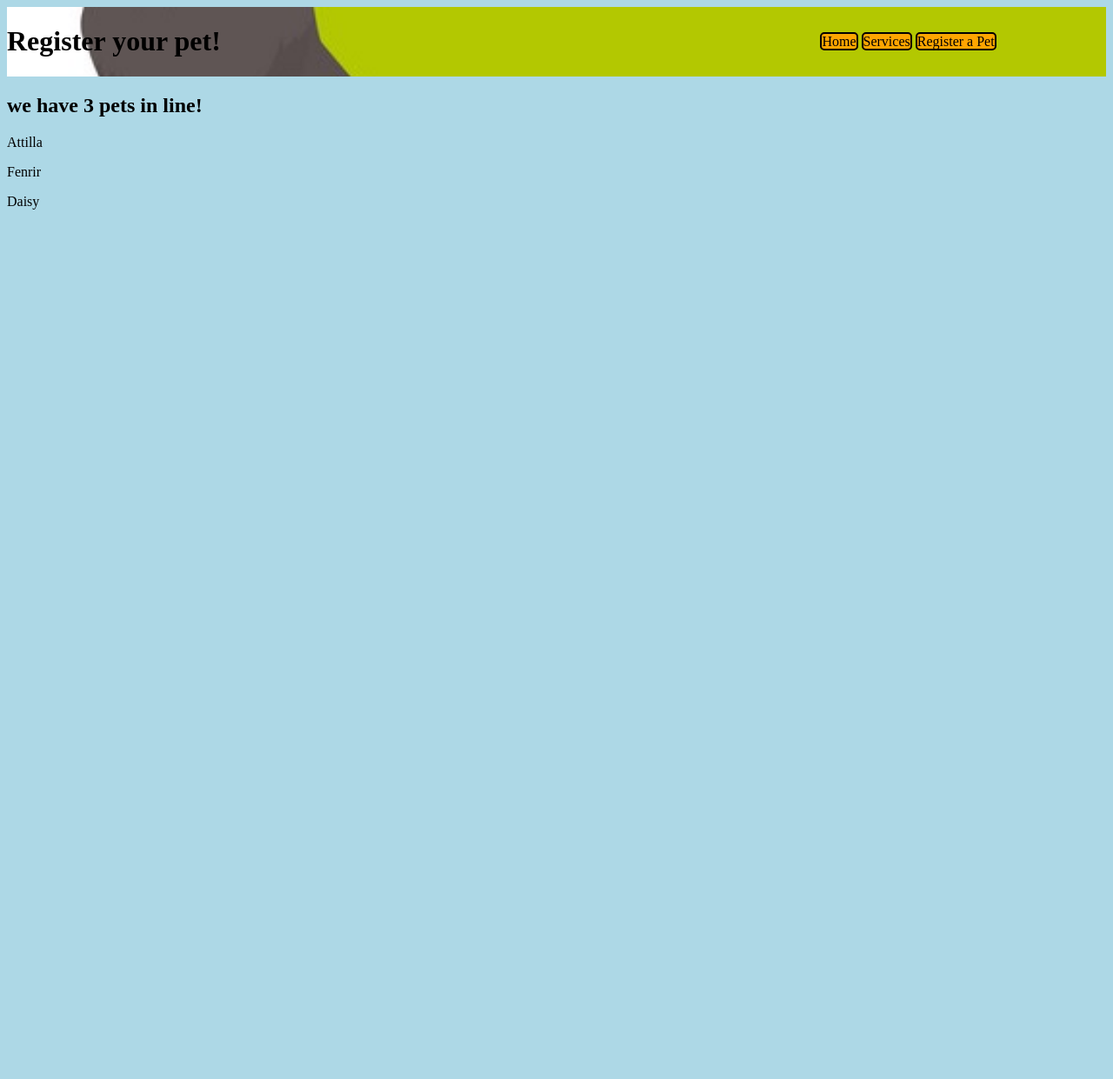
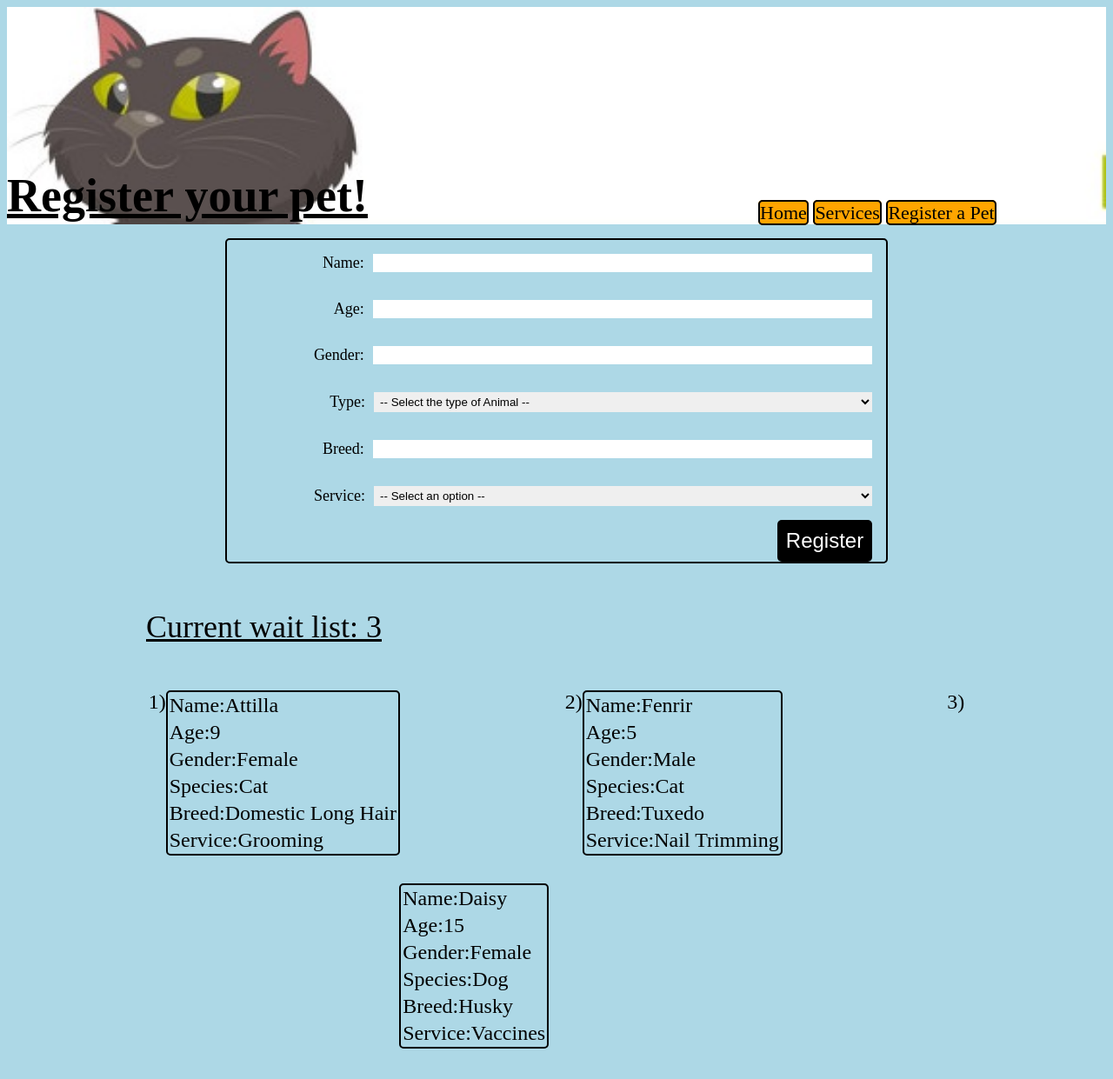
Before and after one commit to DerrickLapp/PetSalon, a plain HTML site: page register.html in a window 1280 px wide. Shown: the whole page at 87% size. Before the commit the page ends 800 px from the top, so only its background shows below. Drawn offline with Linux system fonts and the light colour scheme.

Commit message:
Assignment 2 - Register page and some CSS styling

```diff
--- a/register.html
+++ b/register.html
@@ -4,21 +4,65 @@
     <meta charset="UTF-8">
     <meta name="viewport" content="width=device-width, initial-scale=1.0">
     <link rel="stylesheet" href="/styles/registerstyle.css">
-    <title>Register</title>
+    <title>Register your pet!</title>
 </head>
 <body>
     <header class="registerbanner">
-        <h1>Register your pet!</h1>
+        <h1 class="pageTitle">Register your pet!</h1>
         <nav>
             <a href="index.html">Home</a>
             <a href="services">Services</a>
             <a href="register.html">Register a Pet</a>
         </nav>
     </header>
-    <div id="petListings">
+    <main>
+        <div class="petInfo" id="petForm">
+            <div class="input-control">
+                <label>Name: </label>
+                <input type="text" id="txtName">
+            </div>
+            <div class="input-control">
+                <label>Age: </label>
+                <input type="text" id="txtAge">
+            </div>
+            <div class="input-control">
+                <label>Gender: </label>
+                <input type="text" id="txtGender">
+            </div>
+            <div class="input-control">
+                <label>Type: </label>
+                <select id="txtType">
+                    <option value="">-- Select the type of Animal --</option>
+                    <option value="bird">Bird</option>
+                    <option value="cat">Cat</option>
+                    <option value="dog">Dog</option>
+                </select>
+            </div>
+            <div class="input-control">
+                <label>Breed: </label>
+                <input type="text" id="txtBreed">
+            </div>
 
-    </div>
+            <div class="input-control">
+                <label>Service: </label>
+                <select id="txtService">
+                    <option value="">-- Select an option --</option>
+                    <option value="grooming">Grooming</option>
+                    <option value="nails">Nail Trimming</option>
+                    <option value="vaccines">Vaccines</option>
+                </select>
+            </div>
+            <div class="btn-container">
+            <button class="btn-register" onclick="register()">Register</button>
+            </div>
+        </div>
+        <div class="waitList" id="petListings">
 
+        </div>
+        <div class="petSpecifics" id="specificPets">
+
+        </div>
+    </main>
 
     <script src="scripts/register.js"></script>
 </body>
--- a/scripts/register.js
+++ b/scripts/register.js
@@ -9,43 +9,61 @@ let petSalon = {
     phone:"111-222-3333"
 }
 
-console.log(petSalon)
-
-//creating the pets
-let pet1 = {
-    name:"Attilla",
-    age:9,
-    gender:"Female",
-    service:"Grooming",
-    breed:"Cat"
-}
-let pet2 = {
-    name:"Fenrir",
-    age:5,
-    gender:"Male",
-    service:"Nail Trimming",
-    breed:"Cat"
-}
-let pet3 = {
-    name:"Daisy",
-    age:15,
-    gender:"Female",
-    service:"Grooming",
-    breed:"Dog"
+//Object constructor
+function Pet(name,age,gender,type,breed,service){
+    this.name=name;
+    this.age=age;
+    this.gender=gender;
+    this.type=type
+    this.breed=breed;
+    this.service=service;
 }
 
-pets.push(pet1,pet2,pet3);
-console.log(pets);
+//creating the variables for the HTML Elements
+let inputName=document.getElementById("txtName");
+let inputAge=document.getElementById("txtAge");
+let inputGender=document.getElementById("txtGender");
+let inputType=document.getElementById("txtType");
+let inputBreed=document.getElementById("txtBreed");
+let inputService=document.getElementById("txtService");
 
-function displayNames(){
-    document.getElementById("petListings").innerHTML+=(`<h2> we have ${pets.length} pets in line!</h2>`);
+function register(){
 
-    for(i=0;i<=pets.length;i++){
-        document.getElementById("petListings").innerHTML+=(`<p> ${pets[i].name} </p>`);
+    let newPet=new Pet(inputName.value,inputAge.value,inputGender.value,inputBreed.value,inputService.value);//create the new pet object
+    pets.push(newPet);//push the newpet into array
 
+    //clear the form
+    document.getElementById("txtName").value="";
+    document.getElementById("txtAge").value="";
+    document.getElementById("txtGender").value="";
+    document.getElementById("txtType").value="";
+    document.getElementById("txtBreed").value="";
+    document.getElementById("txtService").value="";
+    document.getElementById("petListings").innerHTML=`<p>Current wait list: ${pets.length} </p>`;//display the array
+    for (i=pets.length-1;i<pets.length;i++){
+        document.getElementById("specificPets").innerHTML+=`${i+1})<div class="petBlock"> <li>Name:${pets[i].name}</li> <li>Age:${pets[i].age}</li> <li>Gender:${pets[i].gender}</li> <li>Species:${pets[i].type}</li> <li>Breed:${pets[i].breed}</li> <li>Service:${pets[i].service}</li> </div>`
+    }
+
+}
+
+function init(){
+    //Create a new pet
+    let pet1=new Pet("Attilla",9,"Female","Cat","Domestic Long Hair","Grooming");
+    let pet2=new Pet("Fenrir",5,"Male","Cat","Tuxedo","Nail Trimming");
+    let pet3=new Pet("Daisy",15,"Female","Dog","Husky","Vaccines");
+
+
+    pets.push(pet1,pet2,pet3);
+    document.getElementById("petListings").innerHTML=`<p>Current wait list: ${pets.length} </p>`;//display the array
+
+    for (i=0;i<pets.length;i++){
+        document.getElementById("specificPets").innerHTML+=`${i+1})<div class="petBlock"> <li>Name:${pets[i].name}</li> <li>Age:${pets[i].age}</li> <li>Gender:${pets[i].gender}</li> <li>Species:${pets[i].type}</li> <li>Breed:${pets[i].breed}</li> <li>Service:${pets[i].service}</li> </div>`
     }
 
 
 }
 
-displayNames();
+window.onload=init; //wait to render the HTML
+
+
+console.log(pets);
--- a/styles/mystyle.css
+++ b/styles/mystyle.css
@@ -10,14 +10,18 @@ body{
 /** Utilities **/
 .indexbanner{
     background-image: url(/img/DogBanner.jpg);
-    background-position: center center;
+    background-position-y: 13%;
+    height: 250px;
     background-size: cover;
     display: flex;
     justify-content: space-between;
 }
+.indexbanner h1{
+    font-size: 54px;
+    text-decoration: underline;
+}
 nav{
     margin-top: auto;
-    margin-bottom: auto;
     margin-right: 10%;
 }
 .indexbanner a{
@@ -26,5 +30,29 @@ nav{
     border: 2px solid black;
     border-radius: 5px;
     background-color: orange;
+    font-size: 22px;
+
+}
+/** Header **/
+.pageTitle{
+    padding-top: 2rem;
 }
 /** Body **/
+
+.frontpage_container{
+
+    margin-right: auto;
+    margin-left: auto;
+    width: 80%;
+}
+.frontpage_container h2{
+    font-size: 36px;
+    padding: 5px;
+    display: inline-block;
+    border: 2px solid black;
+    border-radius: 5px;
+}
+.frontpage_container h3{
+    font-size: 24px;
+    text-decoration: underline;
+}
--- a/styles/registerstyle.css
+++ b/styles/registerstyle.css
@@ -10,15 +10,16 @@ body{
 /** Utilities **/
 .registerbanner{
     background-image: url(/img/CatBanner.jpg);
-    background-position: center center;
+    background-position-y: 2%;
+    height: 250px;
     background-size: cover;
     display: flex;
     justify-content: space-between;
+    font-size: 22px;
 }
 
 nav{
     margin-top: auto;
-    margin-bottom: auto;
     margin-right: 10%;
 }
 .registerbanner a{
@@ -30,7 +31,87 @@ nav{
 }
 
 /** body **/
-.petListings{
+.pageTitle{
+    margin-top: auto;
+    margin-bottom: 2px;
+    text-decoration: underline;
+    font-size: 54px;
+}
+.waitList{
     display: flex;
     flex-direction: column;
+    margin: 1rem;
+    margin-left: 10rem;
 }
+.waitList p{
+    font-size: 36px;
+    text-decoration: underline;
+}
+.petInfo{
+    display: flex;
+    flex-direction: column;
+    width: 60%;
+    margin: 1rem;
+    margin-left: auto;
+    margin-right: auto;
+    border: 2px solid black;
+    border-radius: 5px;
+}
+.petSpecifics{
+    display: flex;
+    flex-direction: row;
+    flex-wrap: wrap;
+    justify-content: center;
+    font-size: 24px;
+}
+.petSpecifics li{
+    padding: 2px;
+}
+/** Register Form **/
+
+.input-control{
+    display: flex;
+    justify-content: space-between;
+    margin: 1rem;
+    align-items: center;
+    font-size: 18px;
+
+}
+.input-control input{
+    width: 80%;
+    padding: 3px;
+    border: none;
+
+}
+.input-control label{
+    display: block;
+    width: 20%;
+    text-align: right;
+    margin-right: 10px;
+}
+.input-control select{
+    width: 80%;
+    padding: 3px;
+    border: none;
+}
+.btn-container{
+    display: flex;
+    justify-content: flex-end;
+    margin:0 1rem ;
+}
+.btn-register{
+    font-size: 24px;
+    background-color: black;
+    color: white;
+    border: none;
+    border-radius: 5px;
+    padding: 10px;
+    cursor: pointer;
+}
+.petBlock{
+    border: 2px solid black;
+    border-radius: 5px;
+    list-style: none;
+    margin-right: 15%;
+    margin-bottom: 2rem;
+}
```
Also changed, not shown: index.html (+8 -2 lines).
